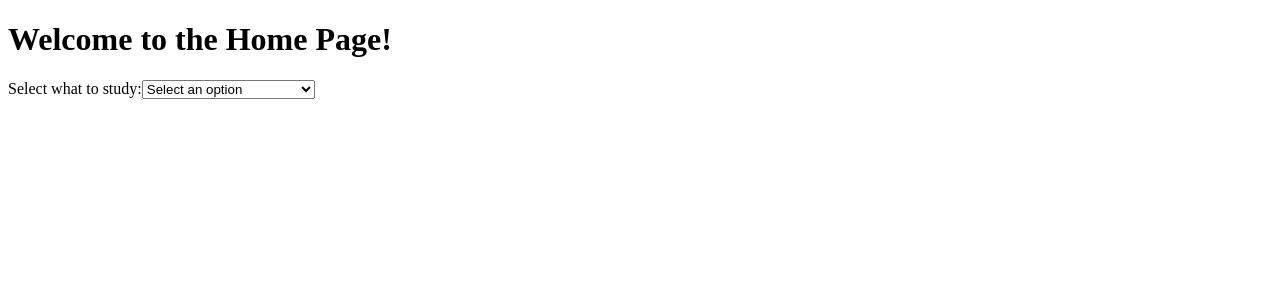
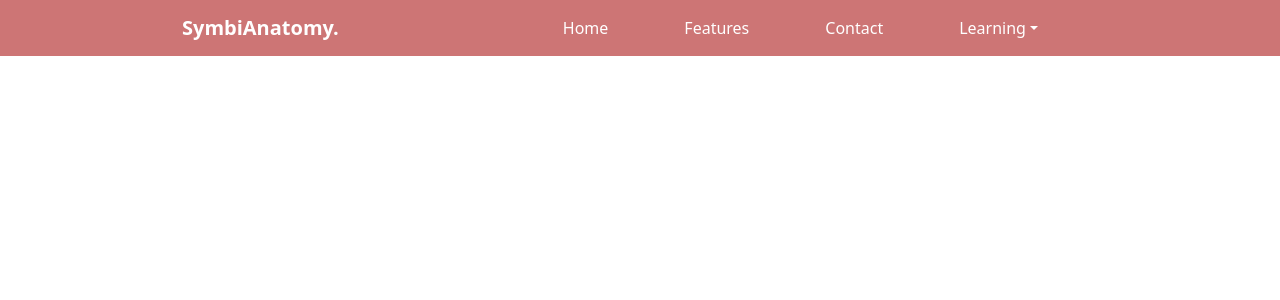
Before and after one commit to KartikB230/Histology-Medical-Project, a React (Create React App) app: page / in a window 1280 px wide. Shown: the top 300 px of the page. Built offline with nearby package versions, Linux system fonts and the light colour scheme.

Commit message:
Navbar done
Navbar Done

```diff
--- a/package.json
+++ b/package.json
@@ -6,8 +6,10 @@
     "@testing-library/jest-dom": "^5.17.0",
     "@testing-library/react": "^13.4.0",
     "@testing-library/user-event": "^13.5.0",
+    "bootstrap": "^5.3.3",
     "dom": "^0.0.3",
     "react": "^18.2.0",
+    "react-bootstrap": "^2.10.1",
     "react-dom": "^18.2.0",
     "react-redux": "^9.1.0",
     "react-router-dom": "^6.22.0",
--- a/public/index.html
+++ b/public/index.html
@@ -15,6 +15,10 @@
     user's mobile device or desktop. See https://developers.google.com/web/fundamentals/web-app-manifest/
   -->
   <link rel="manifest" href="%PUBLIC_URL%/manifest.json" />
+  <link href="https://cdn.jsdelivr.net/npm/bootstrap@5.3.3/dist/css/bootstrap.min.css" rel="stylesheet" integrity="sha384-QWTKZyjpPEjISv5WaRU9OFeRpok6YctnYmDr5pNlyT2bRjXh0JMhjY6hW+ALEwIH" crossorigin="anonymous">
+  <link rel="preconnect" href="https://fonts.googleapis.com">
+<link rel="preconnect" href="https://fonts.gstatic.com" crossorigin>
+<link href="https://fonts.googleapis.com/css2?family=Fredoka:wght@300..700&display=swap" rel="stylesheet">
   <!--
     Notice the use of %PUBLIC_URL% in the tags above.
     It will be replaced with the URL of the `public` folder during the build.
@@ -44,6 +48,7 @@
   <div id="overlay" class="overlay" onClick="closeModal()">
     <div id="popupContent" class="popup-content"></div>
   </div>
+  <script src="https://cdn.jsdelivr.net/npm/bootstrap@5.3.3/dist/js/bootstrap.bundle.min.js" integrity="sha384-YvpcrYf0tY3lHB60NNkmXc5s9fDVZLESaAA55NDzOxhy9GkcIdslK1eN7N6jIeHz" crossorigin="anonymous"></script>
 
 </body>
 </html>
--- a/src/App.css
+++ b/src/App.css
@@ -1,5 +1,15 @@
 .App {
   text-align: center;
+}
+
+
+.fredoka-navbar {
+  font-family: "Fredoka", sans-serif;
+  font-optical-sizing: auto;
+  font-weight: 500;
+  font-style: normal;
+  font-variation-settings:
+    "wdth" 100;
 }
 
 .App-logo {
@@ -157,3 +167,21 @@
   max-height: 80%; /* Limit maximum height of the popup */
   overflow: auto; /* Enable scrolling if content overflows */
 }
+
+.navbar{
+  background-color: rgb(205, 117, 117);
+  padding:10px 0px;
+}
+
+.navbar-brand{
+  padding:10px 170px 10px 170px;
+}
+
+.nav-item{
+  padding-left: 30px;
+  padding-right: 30px;
+}
+
+.nav-link{
+  color: white;
+}
--- a/src/App.js
+++ b/src/App.js
@@ -4,6 +4,7 @@ import './App.css';
 import HomePage from "./components/HomePage";
 import Thyroid from "./components/Thyroid";
 import SquamousEpithelium from "./components/SquamousEpithelium";
+import 'bootstrap/dist/css/bootstrap.min.css';
 
 
 function App() {
--- a/src/components/HomePage.jsx
+++ b/src/components/HomePage.jsx
@@ -1,24 +1,14 @@
 import React from 'react';
+import Navbar from './Navbar';
 
 function HomePage() {
-    function navigateToSelected(event) {
-        const selectedValue = event.target.value;
-        if (selectedValue === "histology") {
-            window.location.href = "/SquamousEpithelium";
-        } else if (selectedValue === "thyroid") {
-            window.location.href = "/Thyroid";
-        }
-    }
+
 
     return (
         <div>
-            <h1>Welcome to the Home Page!</h1>
-            <label htmlFor="studySelector">Select what to study:</label>
-            <select id="studySelector" onChange={navigateToSelected}>
-                <option value="" disabled selected>Select an option</option>
-                <option value="histology">A - Squamous Epithelium</option>
-                <option value="thyroid">B - Thyroid</option>
-            </select>
+
+            <Navbar />
+
         </div>
     );
 }
--- /dev/null
+++ b/src/components/Navbar.jsx
@@ -0,0 +1,50 @@
+import React from 'react'
+import {useNavigate} from 'react-router-dom'
+
+const Navbar = () => {
+
+    const navigate = useNavigate()
+  return (
+    <>
+
+<nav class="navbar navbar-expand-lg">
+  <div class="container-fluid">
+    <a class="navbar-brand" href="#" style={{'color':'white'}}><strong>SymbiAnatomy.</strong></a>
+    <button class="navbar-toggler" type="button" data-bs-toggle="collapse" data-bs-target="#navbarNavDropdown" aria-controls="navbarNavDropdown" aria-expanded="false" aria-label="Toggle navigation">
+      <span class="navbar-toggler-icon"></span>
+    </button>
+
+    <div class="collapse navbar-collapse" id="navbarNavDropdown">
+      <ul class="navbar-nav">
+
+        <li class="nav-item">
+          <a class="nav-link active" aria-current="page" href="#" style={{'color':'white'}}>Home</a>
+        </li>
+        <li class="nav-item">
+          <a class="nav-link" href="#" style={{'color':'white'}}>Features</a>
+        </li>
+        <li class="nav-item">
+          <a class="nav-link" href="#" style={{'color':'white'}}>Contact</a>
+        </li>
+        <li class="nav-item dropdown">
+          <a style={{'color':'white'}} class="nav-link dropdown-toggle" href="#" role="button" data-bs-toggle="dropdown" aria-expanded="false">
+            Learning
+          </a>
+          <ul class="dropdown-menu">
+            <li><a class="dropdown-item" onClick={() => navigate('SquamousEpithelium')} style={{'color':'rgb(205, 117, 117)', "cursor":"pointer"}}>Squamous Epithelium</a></li>
+            <li><a class="dropdown-item" onClick={() => navigate('Thyroid')} style={{'color':'rgb(205, 117, 117)', "cursor":"pointer"}}>Thyroid</a></li>
+            {/* <li><a class="dropdown-item" href="#" style={{'color':'white'}}>Something else here</a></li> */}
+          </ul>
+        </li>
+
+      </ul>
+    </div>
+
+  </div>
+</nav>
+
+    </>
+  )
+}
+
+export default Navbar
```
Also changed, not shown: 1 other file (tests, documents, lock files or other folders).
